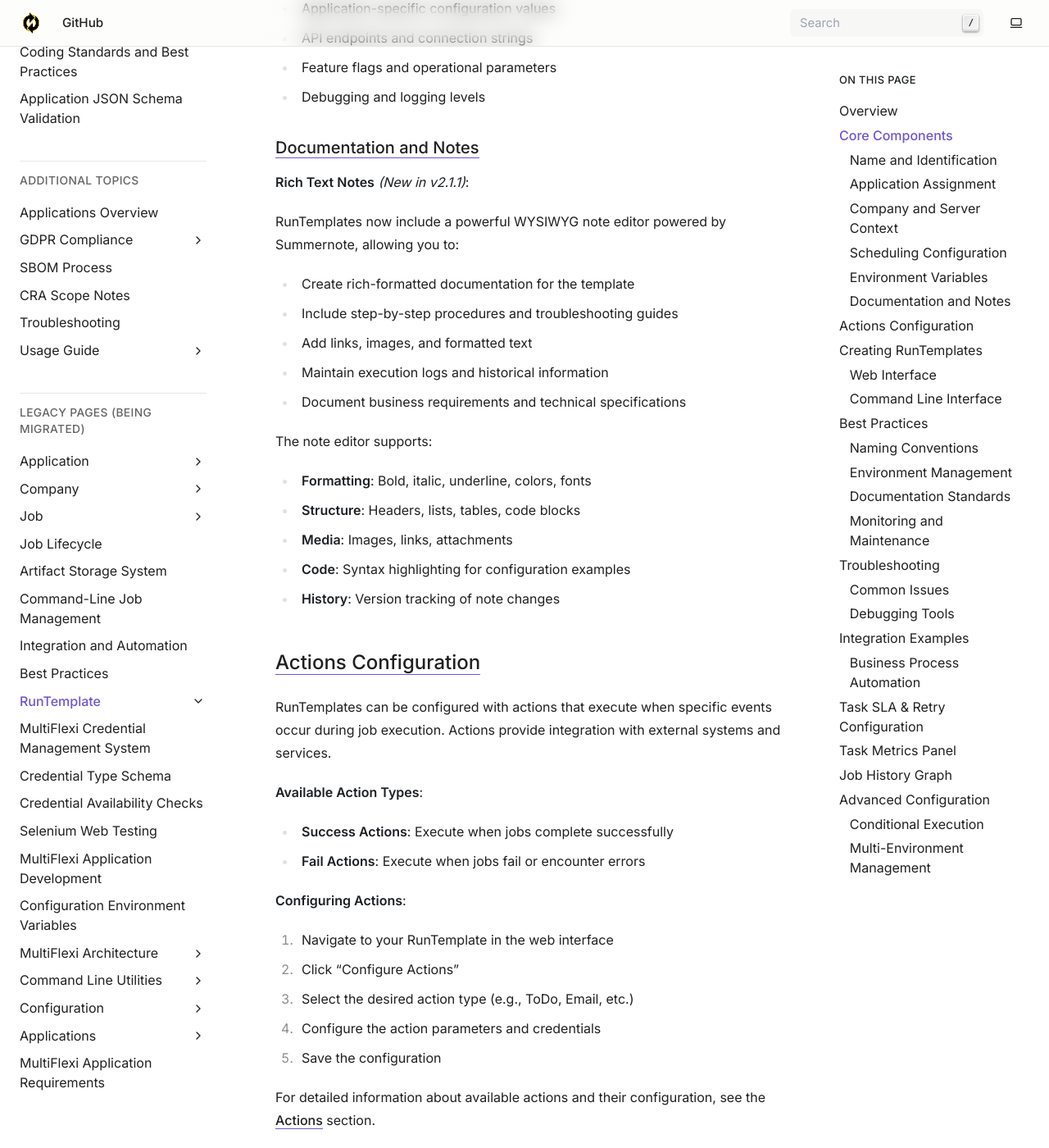
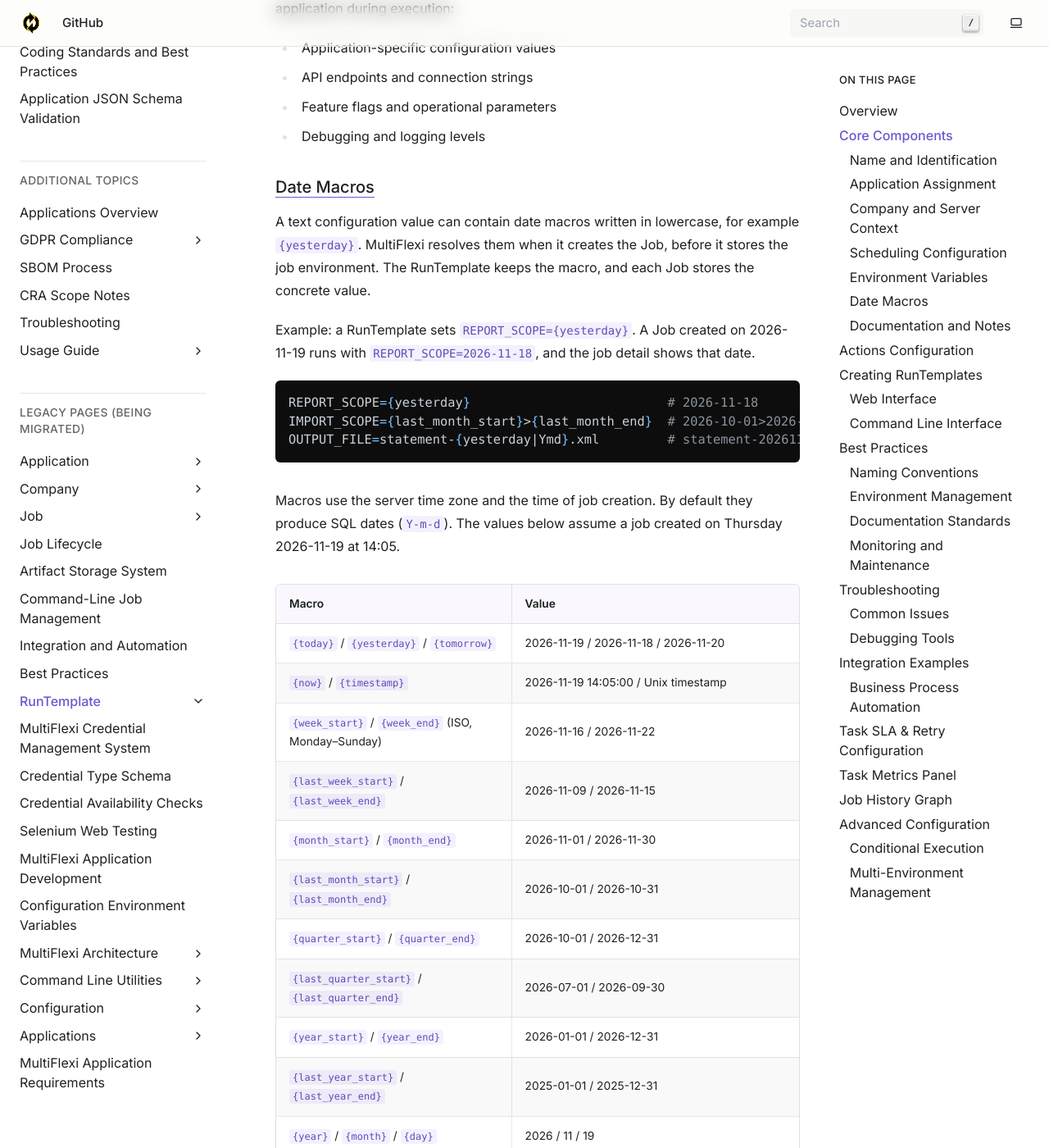
Before and after one commit to VitexSoftware/multiflexi-doc-en, a Sphinx documentation site: the page built from source/runtemplate.rst, in a window 1280 px wide and 1400 px high, scrolled down 3172 px. Shown: the whole window at 82% size. Built offline with Sphinx 7.4.7, drawn with Linux system fonts in a browser that asks for light colours; some of the changed text lies outside the part shown.

Commit message:
docs(runtemplate): add section on date macros
Co-Authored-By: Claude Opus 5.5 <noreply@anthropic.com>

```diff
--- a/source/runtemplate.rst
+++ b/source/runtemplate.rst
@@ -62,6 +62,76 @@ RunTemplates can define custom environment variables that will be available to t
 - API endpoints and connection strings
 - Feature flags and operational parameters
 - Debugging and logging levels
+
+.. _runtemplate-date-macros:
+
+Date Macros
+~~~~~~~~~~~
+
+A text configuration value can contain date macros written in lowercase, for
+example ``{yesterday}``. MultiFlexi resolves them when it creates the Job,
+before it stores the job environment. The RunTemplate keeps the macro, and each
+Job stores the concrete value.
+
+Example: a RunTemplate sets ``REPORT_SCOPE={yesterday}``. A Job created on
+2026-11-19 runs with ``REPORT_SCOPE=2026-11-18``, and the job detail shows that
+date.
+
+.. code-block:: bash
+
+   REPORT_SCOPE={yesterday}                          # 2026-11-18
+   IMPORT_SCOPE={last_month_start}>{last_month_end}  # 2026-10-01>2026-10-31
+   OUTPUT_FILE=statement-{yesterday|Ymd}.xml         # statement-20261118.xml
+
+Macros use the server time zone and the time of job creation. By default they
+produce SQL dates (``Y-m-d``). The values below assume a job created on
+Thursday 2026-11-19 at 14:05.
+
+.. list-table::
+   :header-rows: 1
+   :widths: 45 55
+
+   * - Macro
+     - Value
+   * - ``{today}`` / ``{yesterday}`` / ``{tomorrow}``
+     - 2026-11-19 / 2026-11-18 / 2026-11-20
+   * - ``{now}`` / ``{timestamp}``
+     - 2026-11-19 14:05:00 / Unix timestamp
+   * - ``{week_start}`` / ``{week_end}`` (ISO, Monday–Sunday)
+     - 2026-11-16 / 2026-11-22
+   * - ``{last_week_start}`` / ``{last_week_end}``
+     - 2026-11-09 / 2026-11-15
+   * - ``{month_start}`` / ``{month_end}``
+     - 2026-11-01 / 2026-11-30
+   * - ``{last_month_start}`` / ``{last_month_end}``
+     - 2026-10-01 / 2026-10-31
+   * - ``{quarter_start}`` / ``{quarter_end}``
+     - 2026-10-01 / 2026-12-31
+   * - ``{last_quarter_start}`` / ``{last_quarter_end}``
+     - 2026-07-01 / 2026-09-30
+   * - ``{year_start}`` / ``{year_end}``
+     - 2026-01-01 / 2026-12-31
+   * - ``{last_year_start}`` / ``{last_year_end}``
+     - 2025-01-01 / 2025-12-31
+   * - ``{year}`` / ``{month}`` / ``{day}``
+     - 2026 / 11 / 19
+   * - ``{last_month}`` (VAT period)
+     - 2026-10
+   * - ``{quarter}`` / ``{week}`` (ISO week number)
+     - 4 / 47
+   * - ``{prev_workday}`` (previous Monday–Friday; public holidays are not skipped)
+     - 2026-11-18
+
+Modifiers:
+
+- **Day offset** — ``{today-7}`` gives 2026-11-12. ``{yesterday+1}`` gives 2026-11-19.
+- **Format** — ``{yesterday|d.m.Y}`` gives 18.11.2026. The format uses PHP
+  `date() <https://www.php.net/manual/en/datetime.format.php>`_ characters.
+- **Both** — ``{today-1|Ymd}`` gives 20261118.
+
+Uppercase references such as ``{ACCOUNT_NUMBER}`` still insert the value of
+another environment field. MultiFlexi leaves unknown lowercase names, such as
+``{foo}``, unchanged.
 
 Documentation and Notes
 ~~~~~~~~~~~~~~~~~~~~~~~
```
